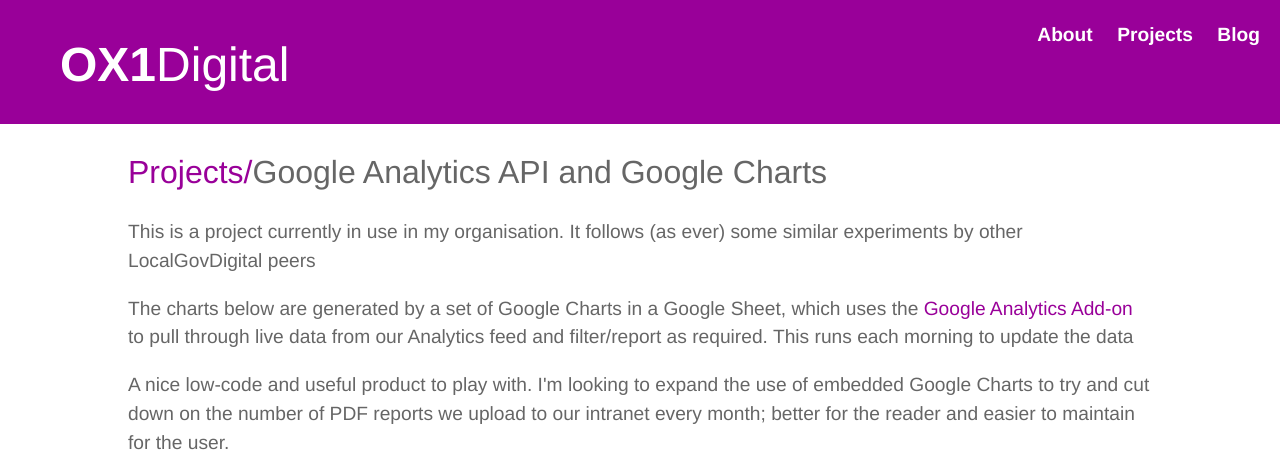
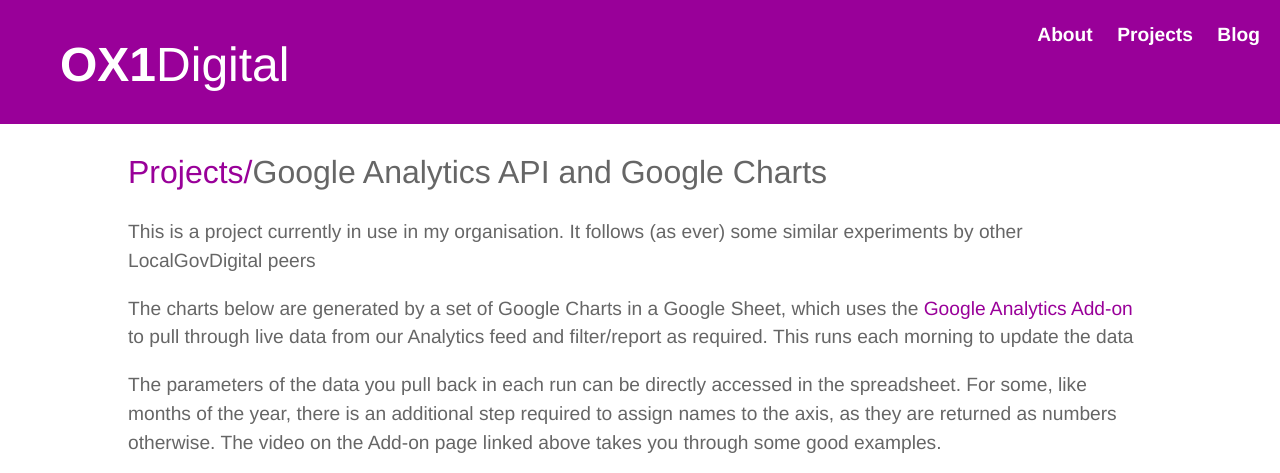
Before and after one commit to electronicdreamplant/electronicdreamplant.github.io, a Jekyll site: the page built from projects/ga.html, in a window 1280 px wide and 900 px high, cut to the strip 0-473 px from the top of the window. Built offline with Jekyll 4.4.1, drawn with Linux system fonts in a browser that asks for light colours; nearby versions of some CDN libraries.

Commit message:
Update ga.html

```diff
--- a/projects/ga.html
+++ b/projects/ga.html
@@ -11,6 +11,8 @@
 
   <p>The charts below are generated by a set of Google Charts in a Google Sheet, which uses the <a href="https://developers.google.com/analytics/solutions/google-analytics-spreadsheet-add-on">Google Analytics Add-on</a> to pull through live data from our Analytics feed and filter/report as required. This runs each morning to update the data</p>
 
+  <p>The parameters of the data you pull back in each run can be directly accessed in the spreadsheet. For some, like months of the year, there is an additional step required to assign names to the axis, as they are returned as numbers otherwise. The video on the Add-on page linked above takes you through some good examples.</p>
+
   <p>A nice low-code and useful product to play with. I'm looking to expand the use of embedded Google Charts to try and cut down on the number of PDF reports we upload to our intranet every month; better for the reader and easier to maintain for the user.</p>
 
   <iframe width="600" height="371" seamless frameborder="0" scrolling="no" src="https://docs.google.com/spreadsheets/d/1DfN0KwlO9SlYBsejht-c6TxrSmPomsDBURdDFyU6UjM/pubchart?oid=2094217114&amp;format=interactive"></iframe>
```
